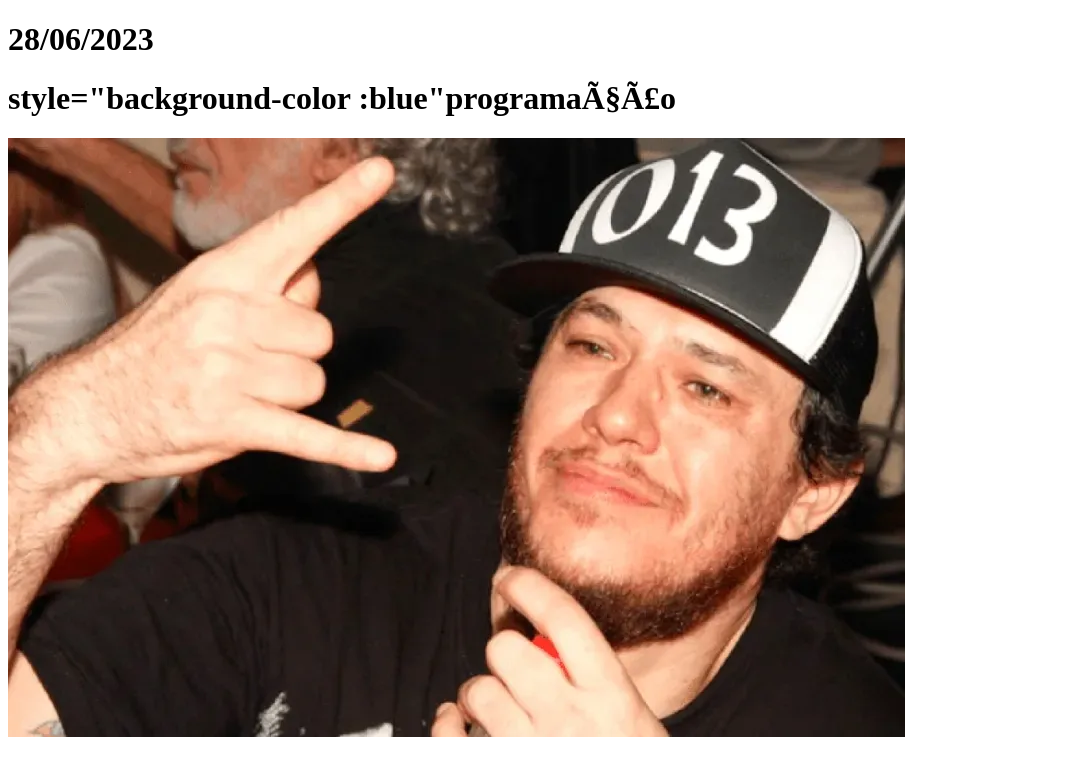
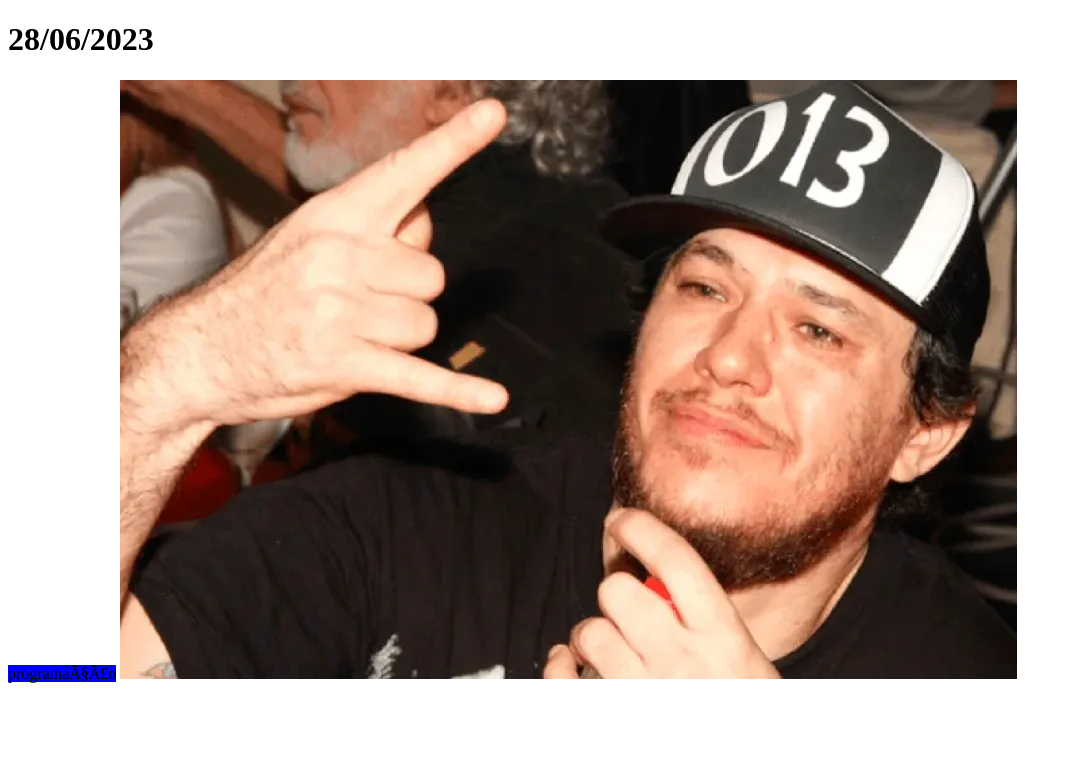
Before and after one commit to eudiscordo/repositorio-kristian_html, a plain HTML site: page index.html in a window 1280 px wide. Shown: the whole page, without its empty margins (0-1072 px from the left). Drawn offline with Linux system fonts and the light colour scheme.

Commit message:
Update index.html

```diff
--- a/index.html
+++ b/index.html
@@ -8,7 +8,7 @@
       </head>
       <body>
             <h1><strong>28/06/2023</strong></h1>
-            <h1>style="background-color :blue"programação</h1>
+            <p><mark style="background-color:blue"> programação</mark>
             <img src="chorao.png">
 
 </body>
```
